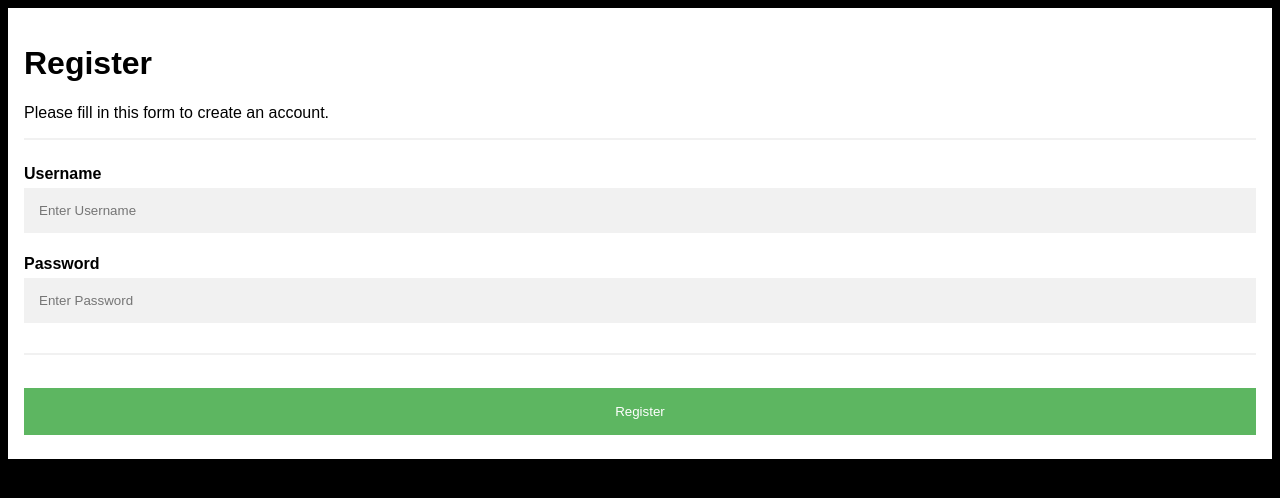
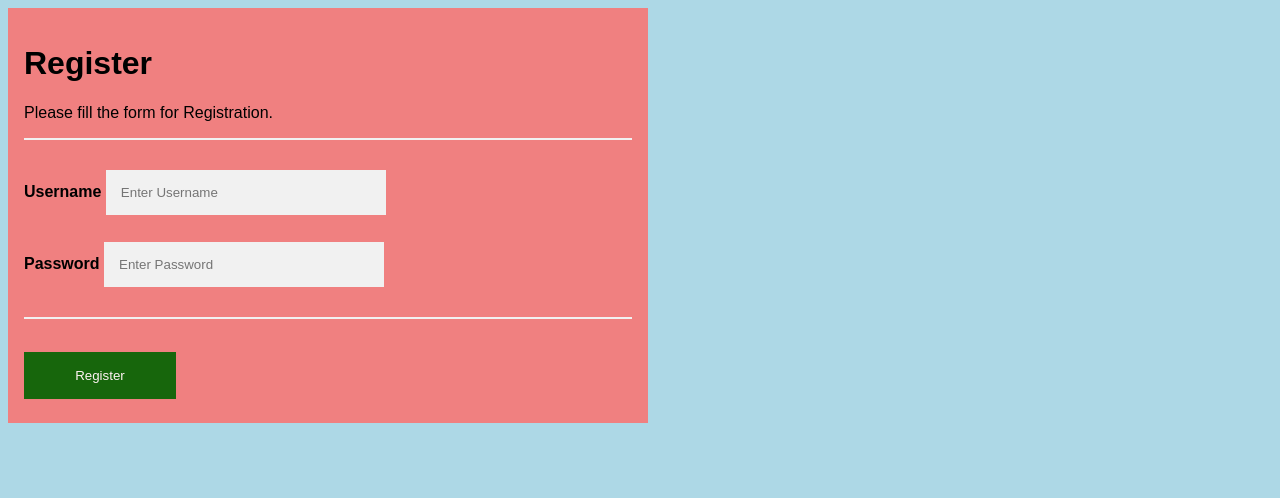
Before and after one commit to sailaja23595/project-1, a Flask app: page /Register in a window 1280 px wide. Shown: the top 498 px of the page. Run offline with Flask 2, Linux system fonts and the light colour scheme.

Commit message:
Registration page with edit in style.

```diff
--- a/project1/templates/Registration.html
+++ b/project1/templates/Registration.html
@@ -5,22 +5,17 @@
 <style>
 body {
   font-family: Arial, Helvetica, sans-serif;
-  background-color: black;
+  background-color:lightblue;
+  width:50%;
 }
 
-* {
-  box-sizing: border-box;
+.container {
+  padding: 16px;
+  background-color:lightcoral;
 }
 
-/* Add padding to containers */
-.container {
-  padding: 16px;
-  background-color: white;
-}
-
-/* Full-width input fields */
 input[type=text], input[type=password] {
-  width: 100%;
+  width: 250px;
   padding: 15px;
   margin: 5px 0 22px 0;
   display: inline-block;
@@ -33,54 +28,38 @@ input[type=text]:focus, input[type=password]:focus {
   outline: none;
 }
 
-/* Overwrite default styles of hr */
 hr {
   border: 1px solid #f1f1f1;
   margin-bottom: 25px;
 }
 
-/* Set a style for the submit button */
 .registerbtn {
-  background-color: #4CAF50;
+  background-color: darkgreen;
   color: white;
   padding: 16px 20px;
   margin: 8px 0;
   border: none;
   cursor: pointer;
-  width: 100%;
+  width: 25%;
   opacity: 0.9;
 }
 
-.registerbtn:hover {
-  opacity: 1;
-}
-
-/* Add a blue text color to links */
-a {
-  color: dodgerblue;
-}
-
-/* Set a grey background color and center the text of the "sign in" section */
-.signin {
-  background-color: #f1f1f1;
-  text-align: center;
-}
 </style>
 </head>
 <body>
 
-<form action="/action_page.php">
+<form action="http://127.0.0.1:5000/Register" method = "POST">
   <div class="container">
     <h1>Register</h1>
-    <p>Please fill in this form to create an account.</p>
+    <p>Please fill the form for Registration.</p>
     <hr>
 
     <label for="name"><b>Username</b></label>
     <input type="text" placeholder="Enter Username" name="Username" required>
-
+    <br>
     <label for="psw"><b>Password</b></label>
     <input type="password" placeholder="Enter Password" name="psw" required>
-
+    <br>
     <hr>
 
     <button type="submit" class="registerbtn">Register</button>
```
